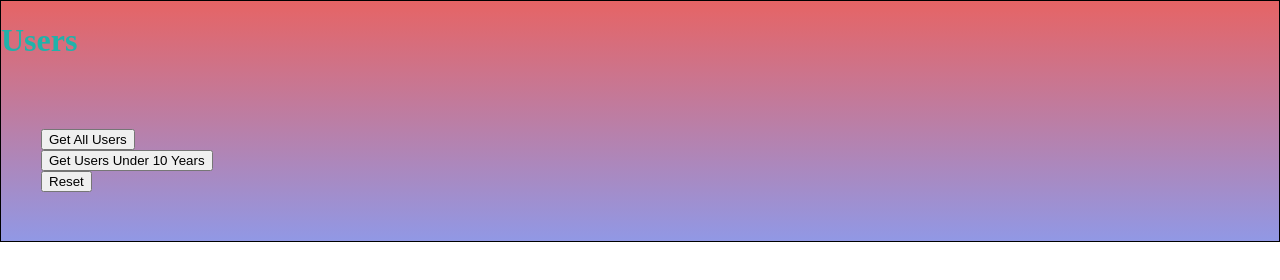
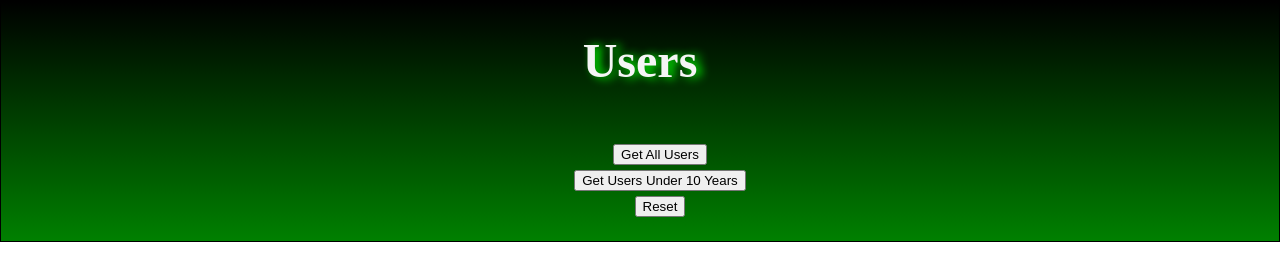
Before and after one commit to DrWatson0814/basic-fetch-practice, a plain HTML site: page index.html in a window 1280 px wide. Drawn offline with Linux system fonts and the light colour scheme; no server answers.

Commit message:
Basic CSS done. On structuring cards

```diff
--- a/CSS/style.css
+++ b/CSS/style.css
@@ -9,13 +9,29 @@ main {
     display: grid;
     height: 30vh;
     border: 1px black solid;
-    background: linear-gradient(#e66465, #9198e5) ;
+    background: linear-gradient(black, green);
 }
 
 .title {
-    color: lightseagreen;
+    color: whitesmoke;
+    text-align: center;
+    font-size: 3em;
+    text-shadow: 5px 1px 10px lime;
 }
 
 .nav-btns {
+    display: grid;
+    grid-template-columns: ;
+    justify-items: center;
+    row-gap: 5px;
     list-style-type: none;
 }
+
+li {
+    justify-content: center;
+        padding-left: -50px;
+
+}
+
+#reset-btn {
+}
--- a/index.html
+++ b/index.html
@@ -12,9 +12,9 @@
         <h1 class="title">Users</h1>
         <nav>
             <ul class="nav-btns">
-                <li class="get-all"><button id="get-all-btn" type="button">Get All Users</button></li>
-                <li class="users-10"><button id="users-10-btn" type="button">Get Users Under 10 Years</button></li>
-                <li class="Reset"><button id="reset-btn" type="button">Reset</button></li>
+                <li class="btn"><button id="get-all-btn" type="button">Get All Users</button></li>
+                <li class="btn"><button id="users-10-btn" type="button">Get Users Under 10 Years</button></li>
+                <li class="btn"><button id="reset-btn" type="button">Reset</button></li>
             </ul>
         </nav>
     </main>
```
